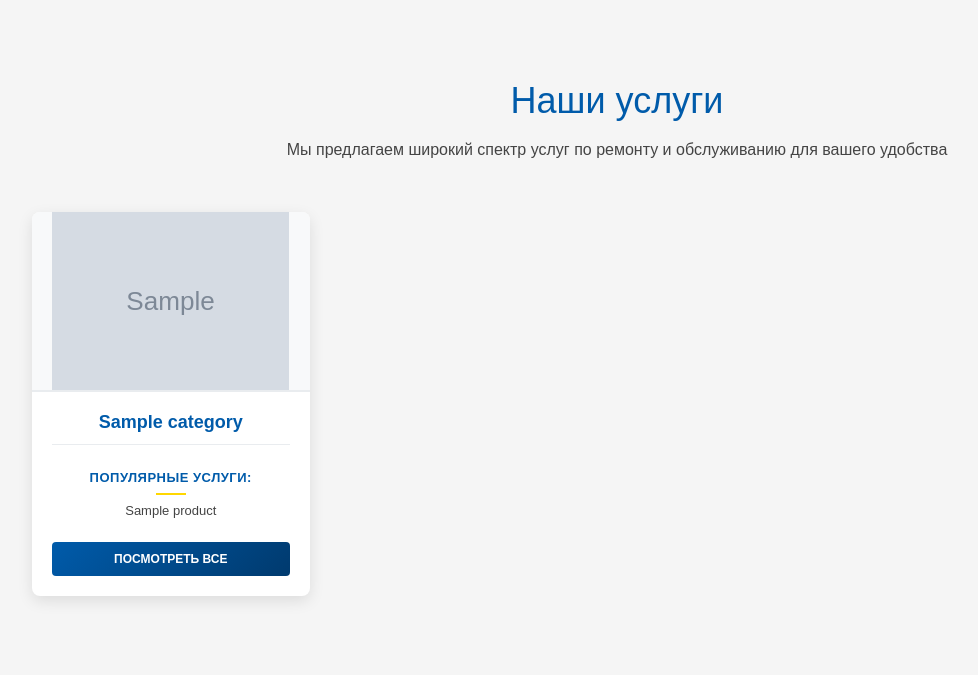
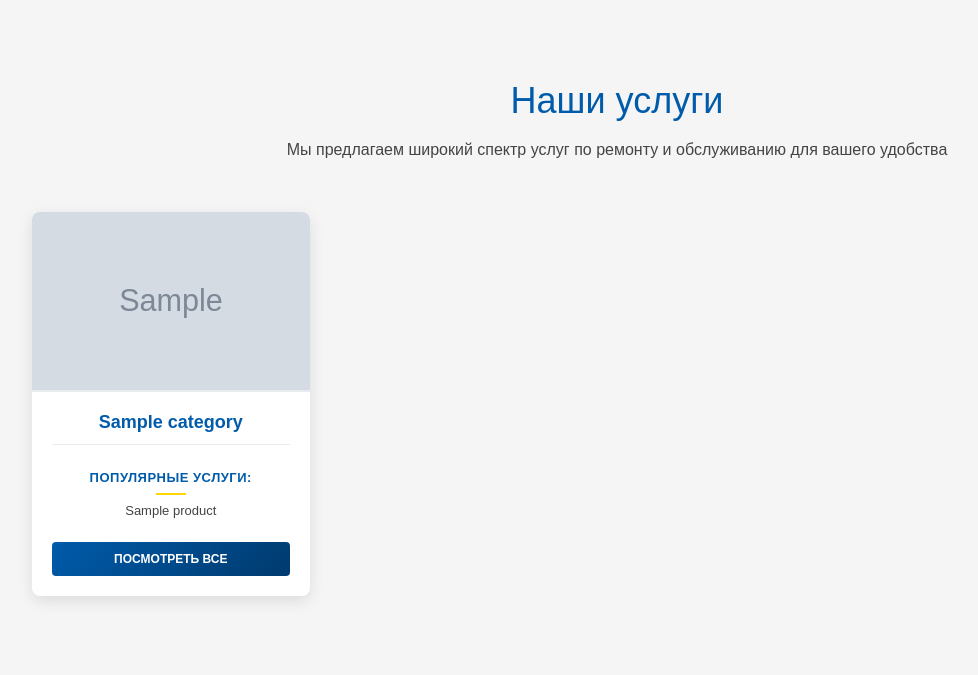
Before and after one commit to GrigoryKalinin/Home_master, a Django app: page / in a window 1280 px wide. Shown: the part 610-1285 px from the top of the page, without its empty margins (23-1001 px from the left). Run offline with Django 5.2, Linux system fonts and the light colour scheme; tables that the repository leaves empty hold one stand-in row (values such as "Sample post"); grey boxes marked "Sample" are stand-in pictures; some libraries are stand-ins or nearby versions.

Commit message:
Размер фотографий по всему контейреру

```diff
--- a/main/static/main/css/landing.css
+++ b/main/static/main/css/landing.css
@@ -96,9 +96,9 @@
 }
 
 .service-img img {
-  max-width: 100%; /* Максимальная ширина изображения */
-  max-height: 100%; /* Максимальная высота изображения */
-  object-fit: contain; /* Сохранение пропорций без обрезки */
+  width: 100%; /* Полная ширина изображения */
+  height: 100%; /* Полная высота изображения */
+  object-fit: cover; /* Заполнение всего пространства с обрезкой */
   object-position: center; /* Центрирование изображения */
 }
 
--- a/main/static/main/css/product/product_detail.css
+++ b/main/static/main/css/product/product_detail.css
@@ -46,6 +46,7 @@
   width: 100%;
   height: 400px;
   object-fit: cover;
+  object-position: center;
   display: block;
 }
 
--- a/main/static/main/css/product/product_list.css
+++ b/main/static/main/css/product/product_list.css
@@ -89,9 +89,9 @@
 }
 
 .product-img img {
-  max-width: 100%;
-  max-height: 100%;
-  object-fit: contain;
+  width: 100%;
+  height: 100%;
+  object-fit: cover;
   object-position: center;
 }
 
```
